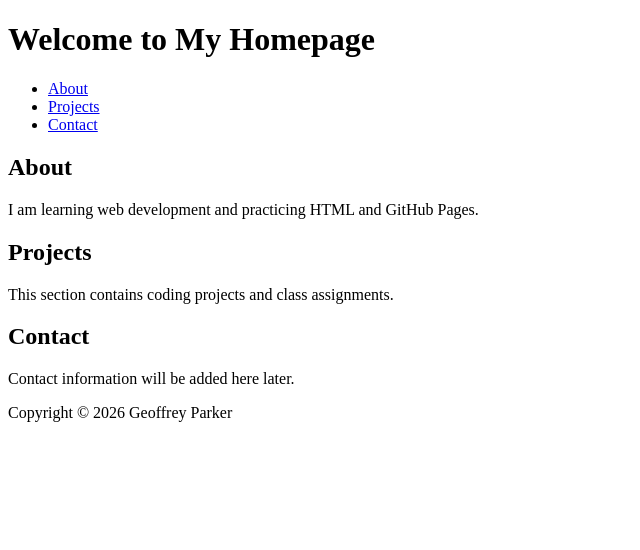
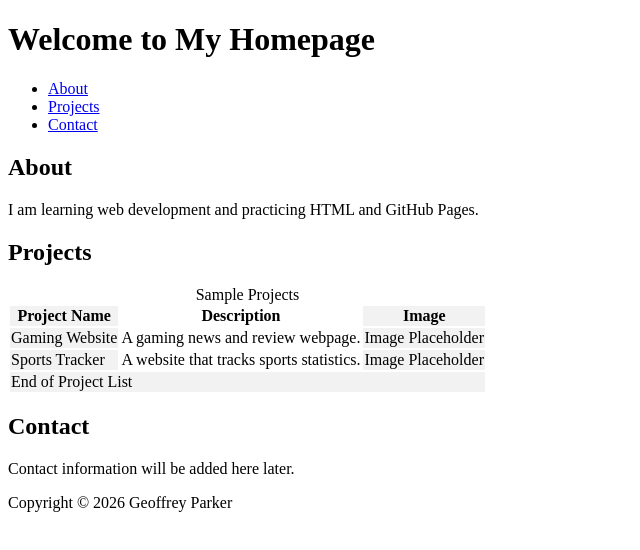
Before and after one commit to geoffreyeparker-dot/geoffreyParker, a plain HTML site: page index.html in a window 1280 px wide. Shown: the whole page, without its empty margins (0-640 px from the left). Drawn offline with Linux system fonts and the light colour scheme.

Commit message:
Update index.html

```diff
--- a/index.html
+++ b/index.html
@@ -49,15 +49,45 @@
       </section>
       <section id="projects">
 
-         <header>
+        <h2>Projects</h2>
 
-            <h2>Projects</h2>
+<table>
+    <caption>Sample Projects</caption>
 
-         </header>
-         <p>
-            This section contains coding projects and class assignments.
-         </p>
+    <colgroup>
+        <col style="background-color: #f2f2f2;">
+        <col>
+        <col style="background-color: #f2f2f2;">
+    </colgroup>
 
+    <thead>
+        <tr>
+            <th>Project Name</th>
+            <th>Description</th>
+            <th>Image</th>
+        </tr>
+    </thead>
+
+    <tbody>
+        <tr>
+            <td>Gaming Website</td>
+            <td>A gaming news and review webpage.</td>
+            <td>Image Placeholder</td>
+        </tr>
+
+        <tr>
+            <td>Sports Tracker</td>
+            <td>A website that tracks sports statistics.</td>
+            <td>Image Placeholder</td>
+        </tr>
+    </tbody>
+
+    <tfoot>
+        <tr>
+            <td colspan="3">End of Project List</td>
+        </tr>
+    </tfoot>
+</table>
       </section>
 
       <section id="contact">
```
